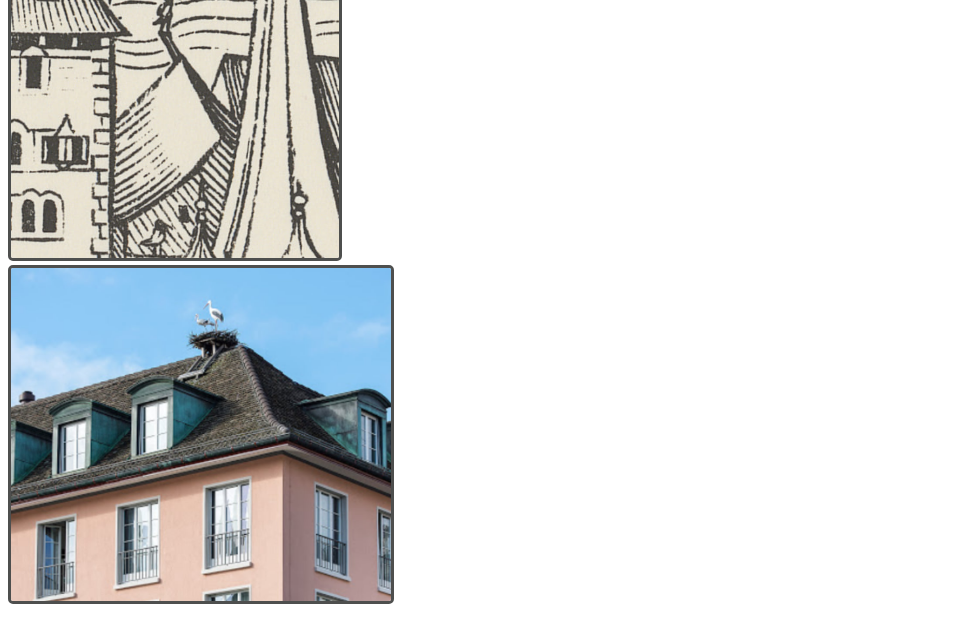
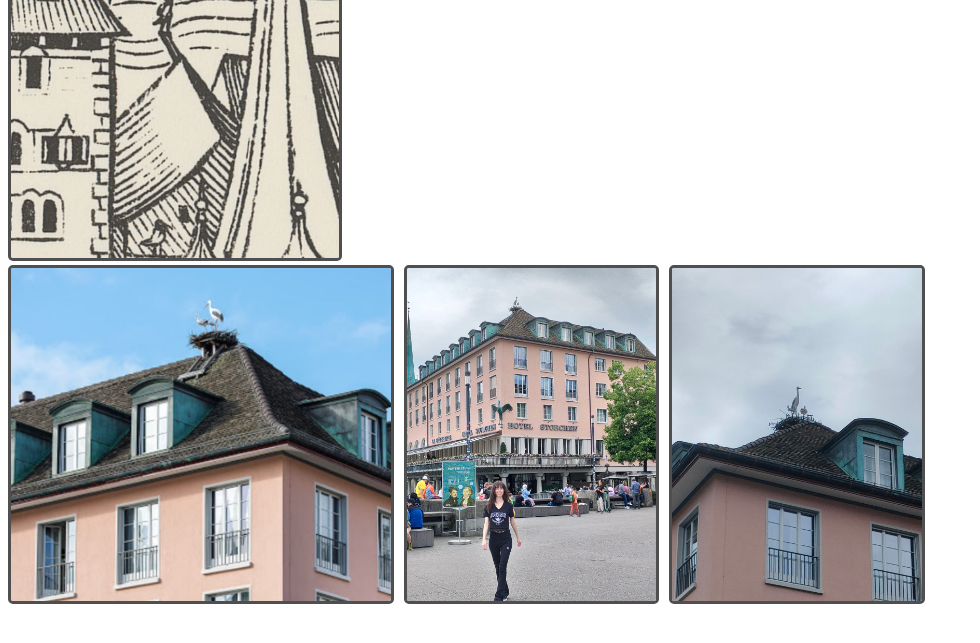
Before and after one commit to SengerM/murerplan, a plain HTML site: page build/things/storchennest_in_storchenhotel.html in a window 1280 px wide. Shown: the part 113-756 px from the top of the page, without its empty margins (0-980 px from the left). Drawn offline with Linux system fonts and the light colour scheme.

Commit message:
Added pics

```diff
--- a/build/things/storchennest_in_storchenhotel.html
+++ b/build/things/storchennest_in_storchenhotel.html
@@ -25,6 +25,8 @@
     </div>
     <div style="display: flex; flex-direction: row; flex-wrap: no-wrap; gap: 10px; margin-top: 10px; overflow: auto;">
       <img src="../../things/storchennest_in_storchenhotel/pics/photo_2024-05-26_13-43-00.jpg" style="max-height: 45vh; height: 333px;border-radius: 5px; border-style: solid; border-color: #4e4f4e;">
+      <img src="../../things/storchennest_in_storchenhotel/pics/photo_2024-05-28_17-34-15.jpg" style="max-height: 45vh; height: 333px;border-radius: 5px; border-style: solid; border-color: #4e4f4e;">
+      <img src="../../things/storchennest_in_storchenhotel/pics/photo_2024-05-28_17-35-00.jpg" style="max-height: 45vh; height: 333px;border-radius: 5px; border-style: solid; border-color: #4e4f4e;">
     </div>
   </body>
 </html>
```
Also changed, not shown: build/things/zeughauskeller.html (+1 -0 lines), things/storchennest_in_storchenhotel/pics/photo_2024-05-28_17-34-15.jpg (added), things/storchennest_in_storchenhotel/pics/photo_2024-05-28_17-35-00.jpg (added), things/zeughauskeller/pics/5.jpg (added).
